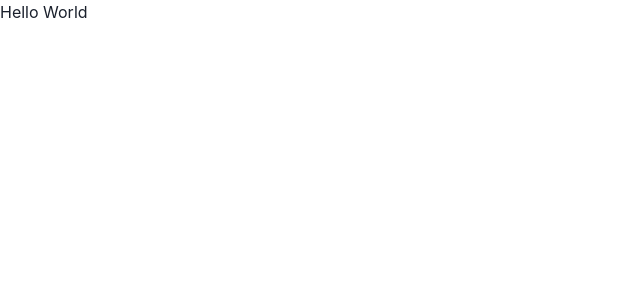
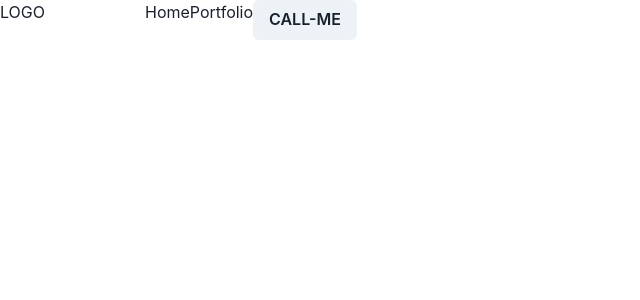
Before and after one commit to daveclinton/chakra-ui-navbars, a React (Create React App) app: page / in a window 1280 px wide. Shown: the top 300 px of the page, without its empty margins (0-640 px from the left). Built offline with nearby package versions, Linux system fonts and the light colour scheme.

Commit message:
ft: Add elements to navbar

```diff
--- a/src/components/navbar.tsx
+++ b/src/components/navbar.tsx
@@ -1,8 +1,19 @@
-import { Flex } from "@chakra-ui/react";
+import { Box, Button, Flex, Link } from "@chakra-ui/react";
 import React from "react";
 
 function navbar() {
-  return <Flex>Hello World</Flex>;
+  return (
+    <Flex flexDir="row" gap="100px">
+      <Box>
+        <Link>LOGO</Link>
+      </Box>
+      <Flex flexDir="row">
+        <Link>Home</Link>
+        <Link>Portfolio</Link>
+        <Button>CALL-ME</Button>
+      </Flex>
+    </Flex>
+  );
 }
 
 export default navbar;
```
